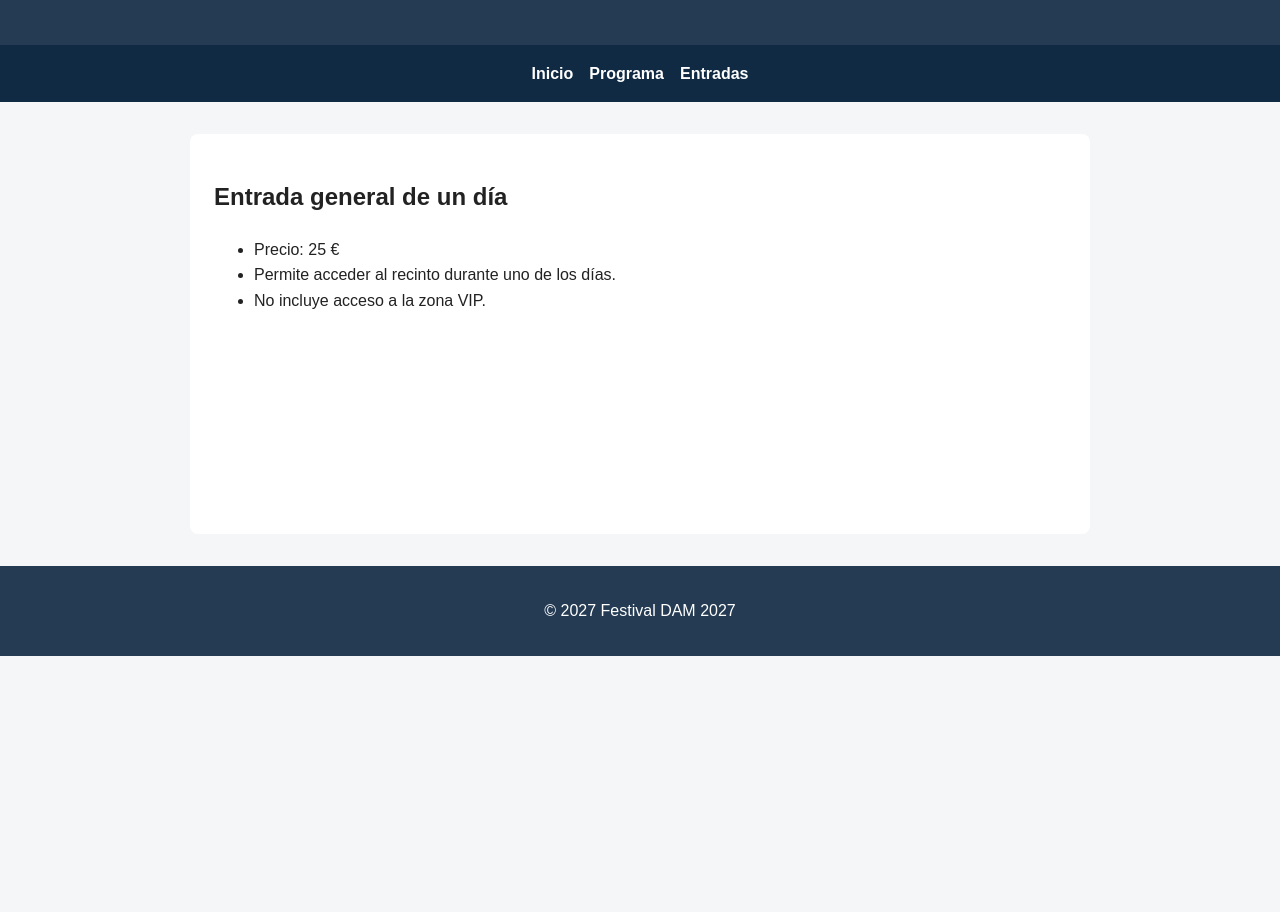
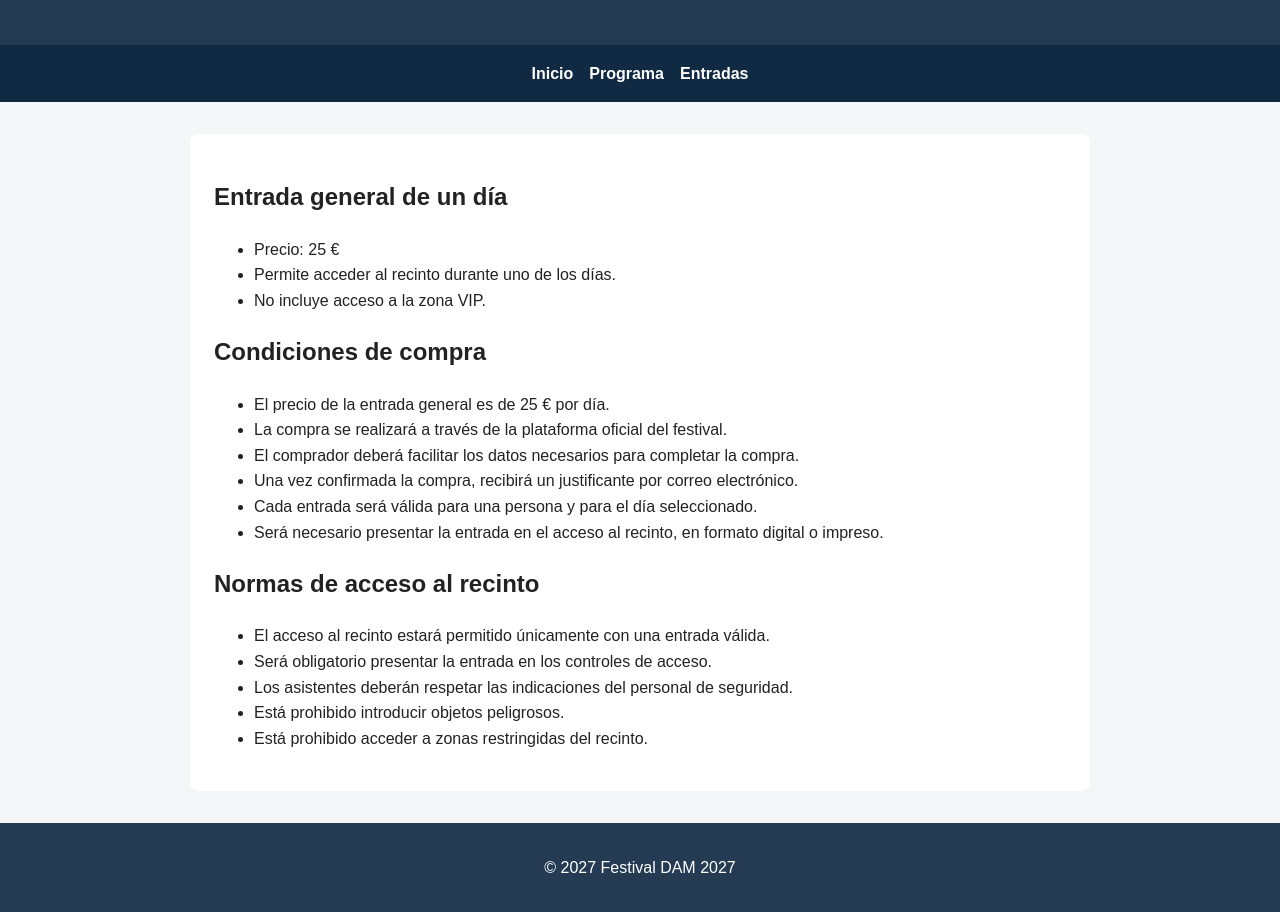
Before and after one commit to sayagoserrano25/festival-dam2027, a plain HTML site: page entradas.html in a window 1280 px wide. Shown: the part 128-1040 px from the top of the page. Before the commit the page ends 800 px from the top, so only its background shows below. Drawn offline with Linux system fonts and the light colour scheme.

Commit message:
Añade condiciones de compra y normas de acceso

```diff
--- a/entradas.html
+++ b/entradas.html
@@ -8,6 +8,7 @@
     <link rel="stylesheet" href="style.css">
 </head>
 <body>
+
     <header>
         <h1>Entradas</h1>
         <p>Festival DAM 2027 · 18 y 19 de junio de 2027</p>
@@ -20,6 +21,7 @@
     </nav>
 
     <main>
+
         <section>
             <h2>Entrada general de un día</h2>
             <ul>
@@ -28,10 +30,35 @@
                 <li>No incluye acceso a la zona VIP.</li>
             </ul>
         </section>
+
+        <section>
+            <h2>Condiciones de compra</h2>
+            <ul>
+                <li>El precio de la entrada general es de 25 € por día.</li>
+                <li>La compra se realizará a través de la plataforma oficial del festival.</li>
+                <li>El comprador deberá facilitar los datos necesarios para completar la compra.</li>
+                <li>Una vez confirmada la compra, recibirá un justificante por correo electrónico.</li>
+                <li>Cada entrada será válida para una persona y para el día seleccionado.</li>
+                <li>Será necesario presentar la entrada en el acceso al recinto, en formato digital o impreso.</li>
+            </ul>
+        </section>
+
+        <section>
+            <h2>Normas de acceso al recinto</h2>
+            <ul>
+                <li>El acceso al recinto estará permitido únicamente con una entrada válida.</li>
+                <li>Será obligatorio presentar la entrada en los controles de acceso.</li>
+                <li>Los asistentes deberán respetar las indicaciones del personal de seguridad.</li>
+		<li>Está prohibido introducir objetos peligrosos.</li>
+		<li>Está prohibido acceder a zonas restringidas del recinto.</li>
+            </ul>
+        </section>
+
     </main>
 
     <footer>
         <p>&copy; 2027 Festival DAM 2027</p>
     </footer>
+
 </body>
 </html>
```
